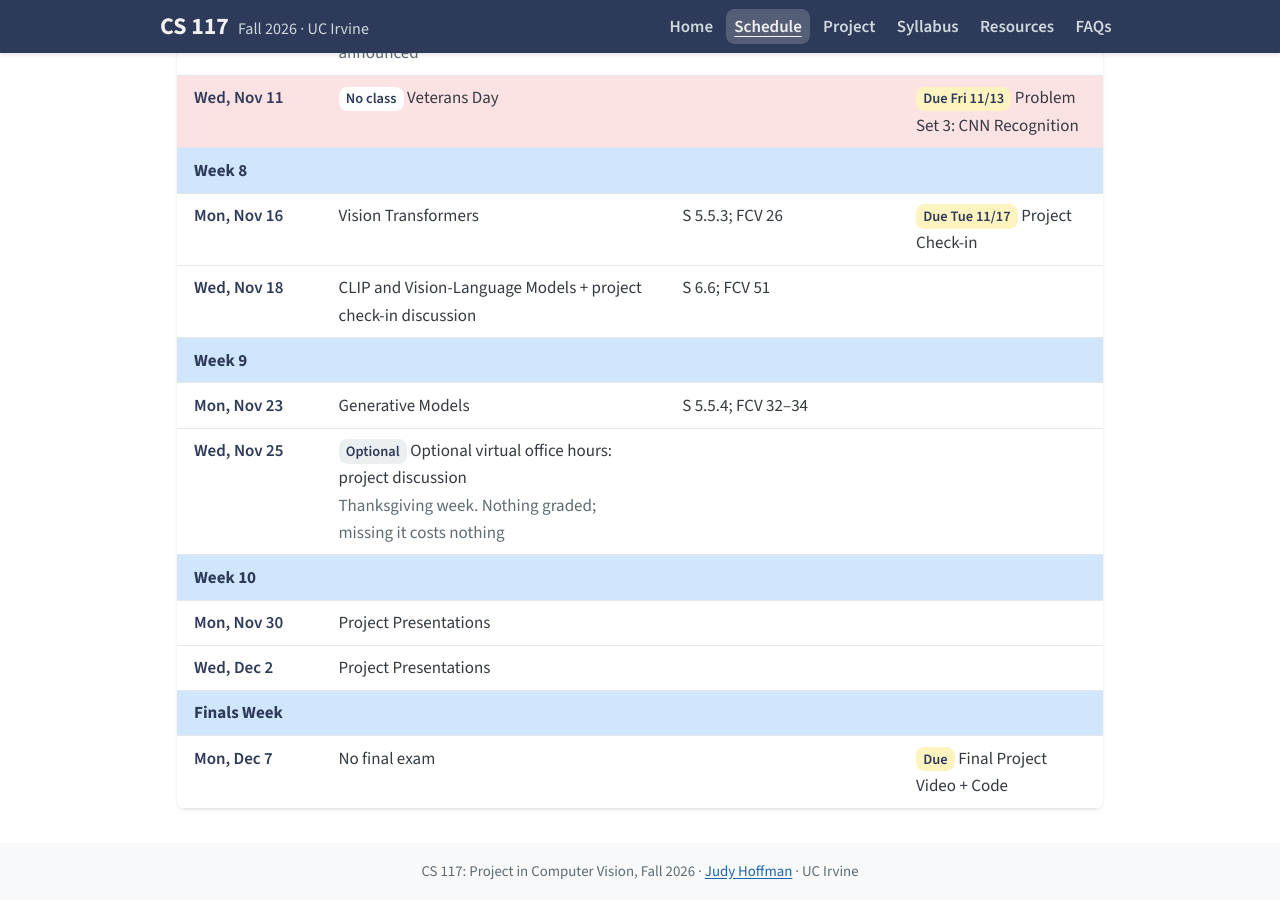
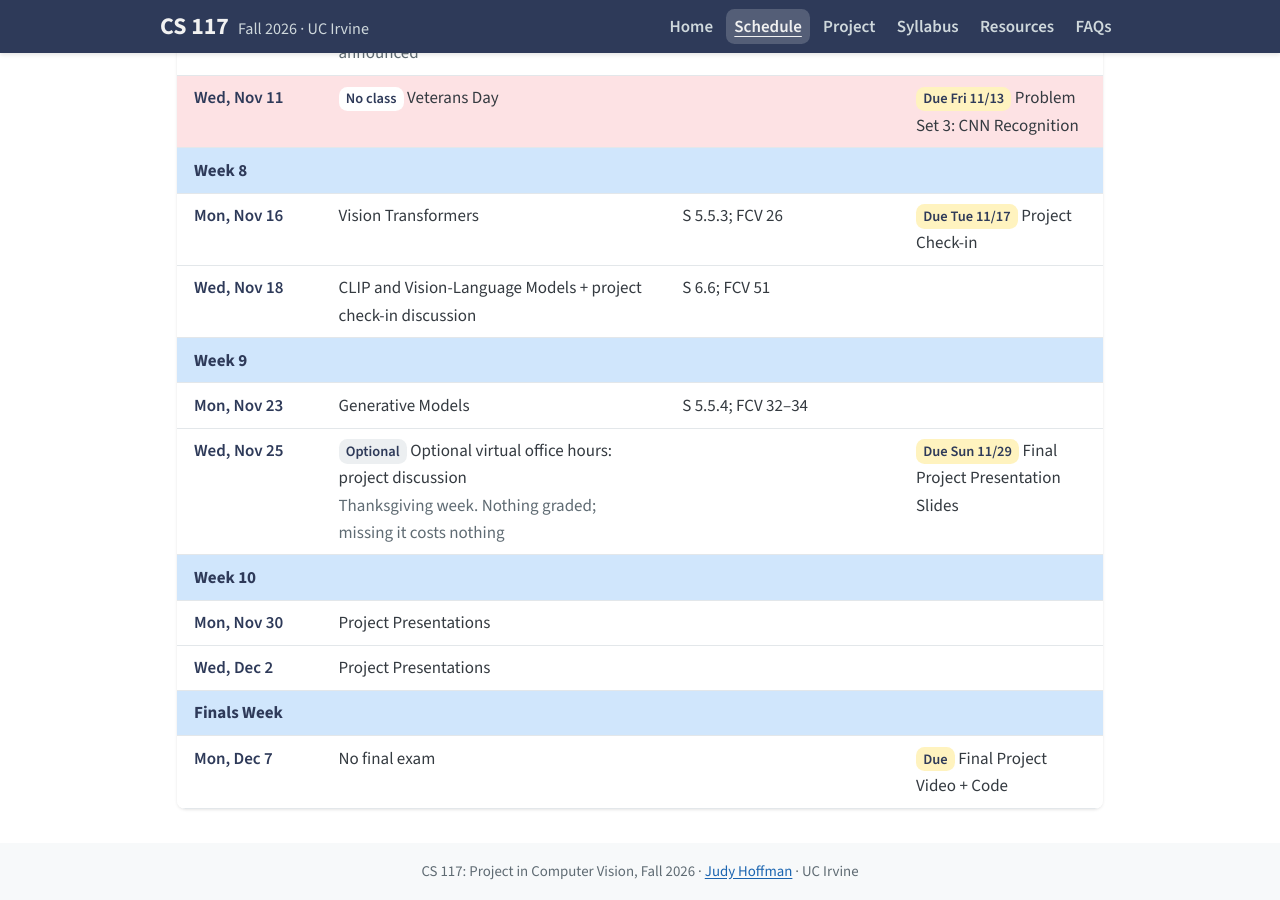
Before and after one commit to jhoffman/cs117-fa26, a Jekyll site: the page built from schedule.html, in a window 1280 px wide and 900 px high, scrolled down 1648 px. Built offline with Jekyll 4.4.1, drawn with Linux system fonts in a browser that asks for light colours.

Commit message:
Add final project presentation slides deadline (Sun Nov 29)
Co-Authored-By: Claude Opus 5.5 <noreply@anthropic.com>

```diff
--- a/_data/assignments.yml
+++ b/_data/assignments.yml
@@ -42,6 +42,11 @@
   due: 2026-11-17
   link: ""
 
+- title: "Final Project Presentation Slides"
+  type: project
+  due: 2026-11-29
+  link: ""
+
 - title: "Final Project Video + Code"
   type: project
   due: 2026-12-07
```
